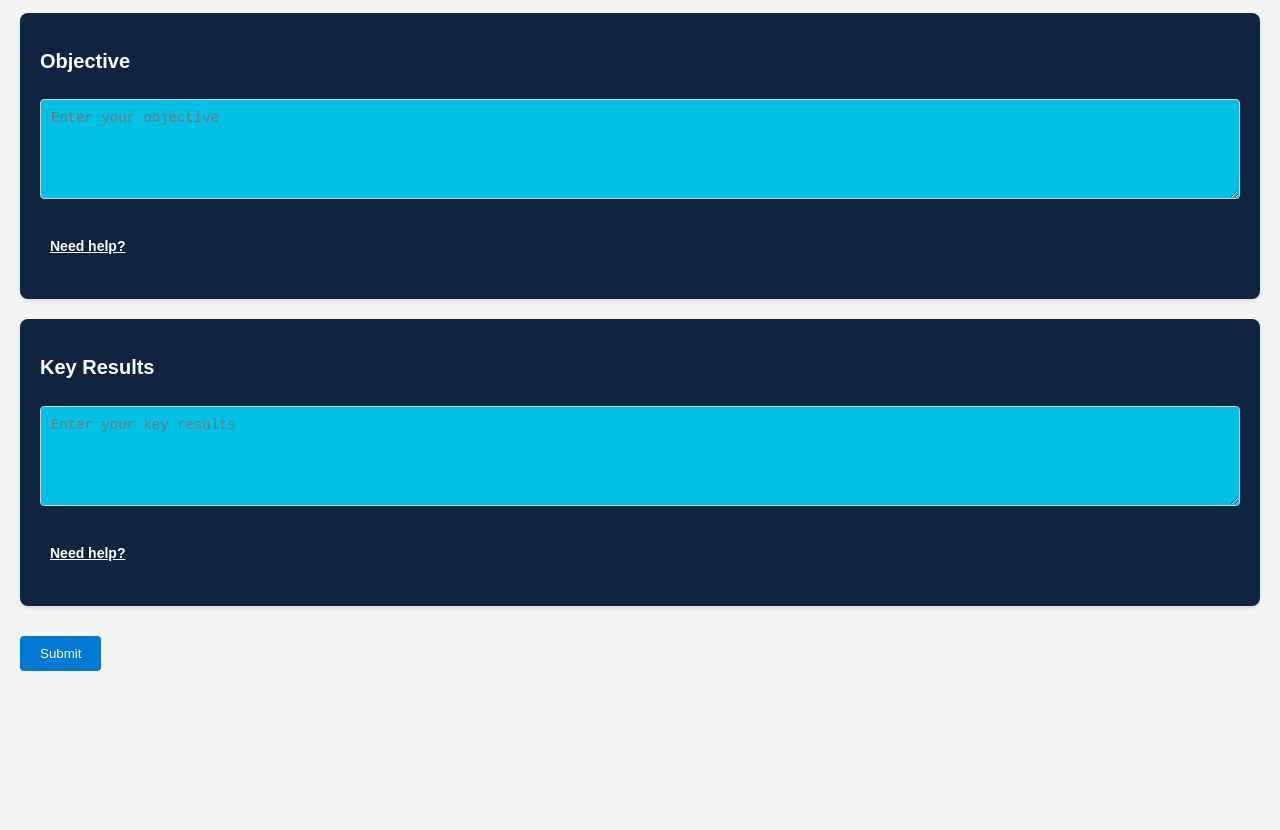
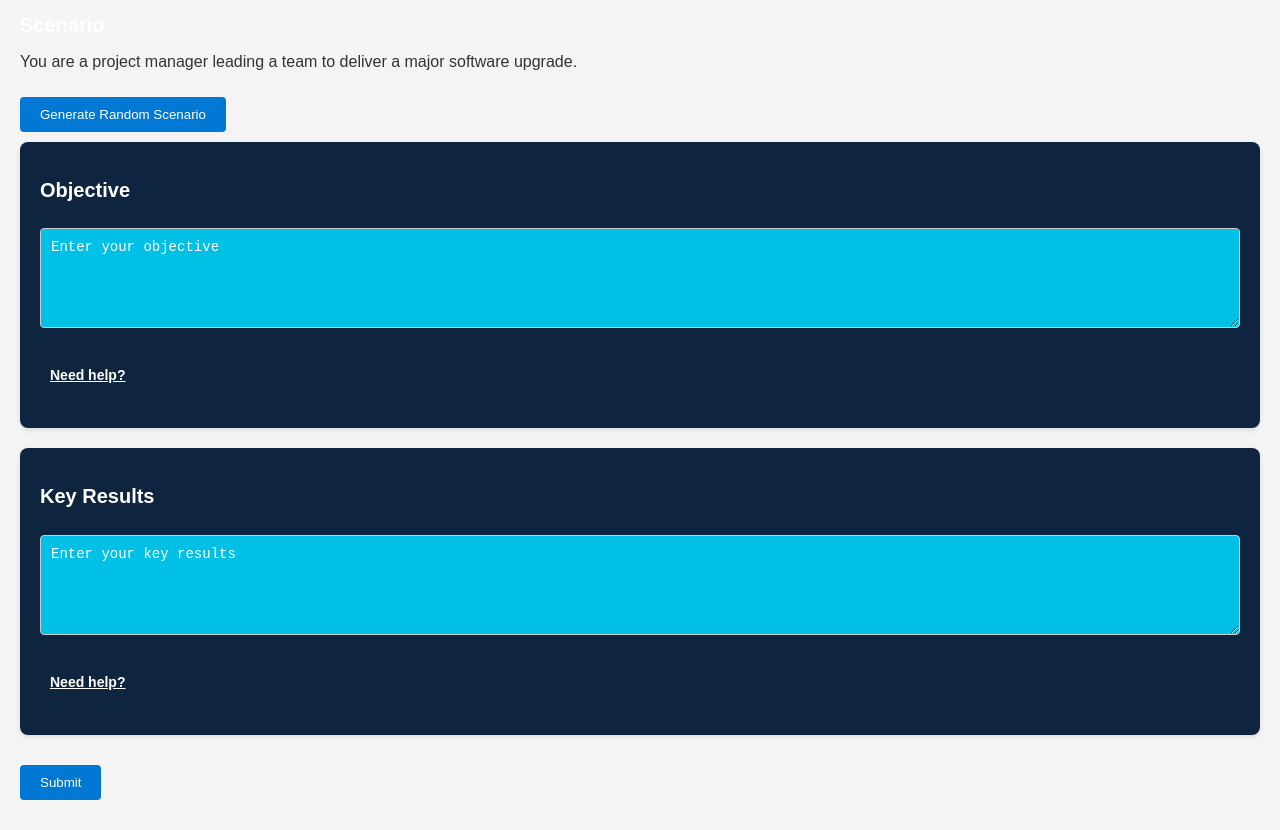
Before and after one commit to rroshchin88/okrs-exercise, a plain HTML site: page index.html in a window 1280 px wide. Shown: the part 67-897 px from the top of the page. Before the commit the page ends 800 px from the top, so only its background shows below. Drawn offline with Linux system fonts and the light colour scheme.

Commit message:
added random scenario generator

```diff
--- a/index.html
+++ b/index.html
@@ -8,6 +8,14 @@
 </head>
 <body>
     <h1>OKRs Exercise</h1>
+    <!-- Scenario Section -->
+    <div id="scenarioSection">
+        <h2>Scenario</h2>
+        <p id="scenario"></p>
+        <button onclick="generateRandomScenario()">Generate Random Scenario</button>
+    </div>
+
+    <!-- Objective and Key Results Section -->
     <div id="objectiveSection">
         <h2>Objective</h2>
         <textarea id="objectiveInput" placeholder="Enter your objective"></textarea>
@@ -17,6 +25,7 @@
             <p><strong>Tip:</strong> An effective objective should be inspirational, actionable, and free of any metrics. For example, "Inspire our team to achieve top customer satisfaction scores."</p>
         </div>
     </div>
+
     <div id="keyResultsSection">
         <h2>Key Results</h2>
         <textarea id="keyResultsInput" placeholder="Enter your key results"></textarea>
--- a/script.js
+++ b/script.js
@@ -79,3 +79,21 @@ window.onclick = function(event) {
         closeModal();
     }
 }
+
+// Array of scenarios
+var scenarios = [
+    "You are a product manager tasked with launching a new mobile app.",
+    "You are a marketing specialist aiming to increase brand awareness.",
+    "You are a project manager leading a team to deliver a major software upgrade.",
+    // Add more scenarios as needed
+];
+
+// Function to generate a random scenario
+function generateRandomScenario() {
+    var randomIndex = Math.floor(Math.random() * scenarios.length);
+    var scenario = scenarios[randomIndex];
+    document.getElementById('scenario').innerText = scenario;
+}
+
+// Call generateRandomScenario function on page load
+window.onload = generateRandomScenario;
--- a/style.css
+++ b/style.css
@@ -39,6 +39,10 @@ textarea {
     resize: vertical;
     background-color: #00C0E5; /* Updated background color */
     color: #0F253F; /* Updated font color */
+}
+
+textarea::placeholder {
+    color: #fff; /* Change placeholder text color to white */
 }
 
 button {
```
